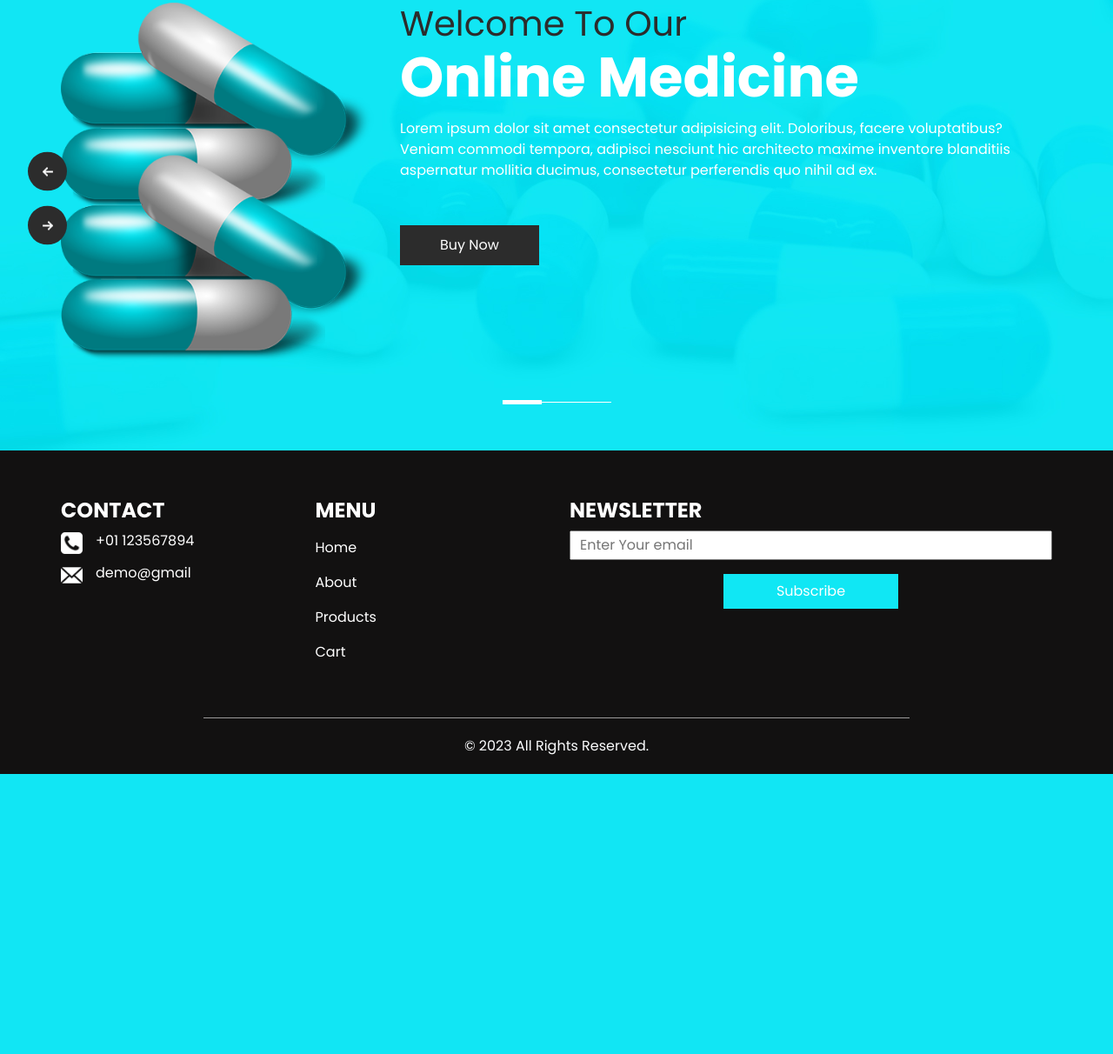
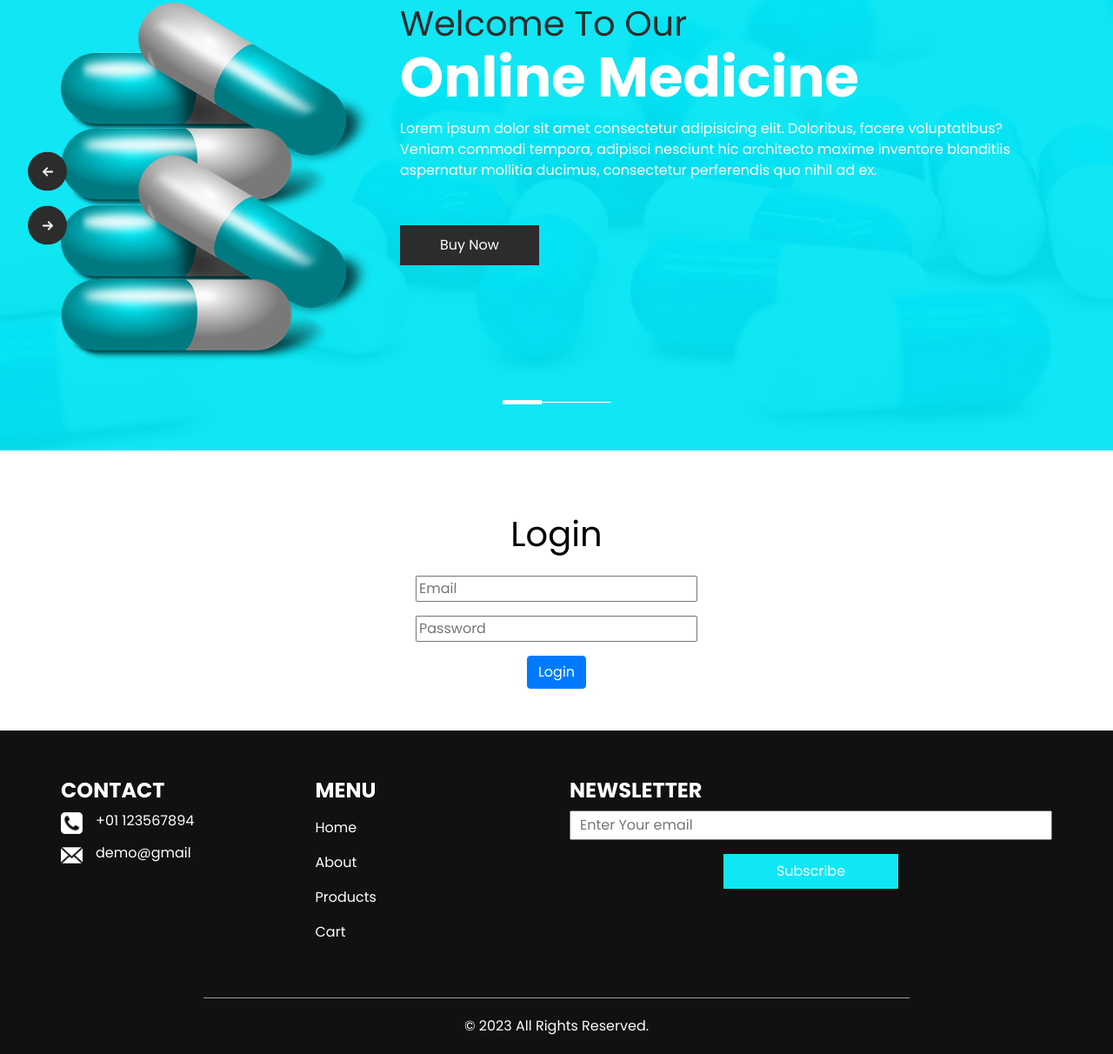
Before and after one commit to ZeroInverted/ecommerce_django, a Django app: page /login in a window 1280 px wide. Shown: the part 282-1494 px from the top of the page at 87% size. Before the commit the page ends 1172 px from the top, so only its background shows below. Run offline with Django 4.2, Linux system fonts and the light colour scheme; some libraries are stand-ins or nearby versions.

Commit message:
Add login functionality

```diff
--- a/ecommerce/templates/website/login.html
+++ b/ecommerce/templates/website/login.html
@@ -4,4 +4,28 @@
 
 {% block content %}
 
+    <div class="m-5 ">
+
+        <br>
+        <h1 style="text-align: center;">Login</h1>
+        <div style="display: flex; justify-content: center; align-items: center;">
+            <form action="" method="post">
+                {% csrf_token %}
+                <div class="m-3">
+                    <input type="text" name="username" placeholder="Email" class="form=control">
+                </div>
+                <div class="m-3">
+                    <input type="password" name="password" placeholder="Password" class="form=control">
+                </div>
+
+                {% for message in messages %}
+                <p>{{message}}</p>
+                {% endfor %}
+                {{form.errors}}
+                <div style="text-align: center;">
+                    <input type="submit" class="btn btn-primary" value="Login">
+                </div>
+            </form>
+        </div>
+    </div>
 {% endblock %}
--- a/ecommerce/templates/website/register.html
+++ b/ecommerce/templates/website/register.html
@@ -10,6 +10,7 @@
     <form action="" method="post">
         {% csrf_token %}
         {{form.as_p}}
+        {{form.errors}}
         <input type="submit" class="btn btn-primary" value="Register Account">
     </form>
     </div>
--- a/ecommerce/website/views.py
+++ b/ecommerce/website/views.py
@@ -24,6 +24,9 @@ class Register(View):
         form = CustomerForm(request.POST)
         if form.is_valid():
             form.save()
+            user = form.cleaned_data.get("email")
+            messages.success(
+                request, 'Account was registered successfully! Username is ' + str(user))
             login_url = reverse("login")
             return redirect(login_url)
         else:
@@ -34,6 +37,21 @@ class Login(View):
     def get(self, request):
         return render(request, "website/login.html")
 
+    def post(self, request):
+        username = request.POST.get('username')
+        password = request.POST.get('password')
+        print(username)
+        print(password)
+        user = authenticate(request, username=username, password=password)
+        if user is not None:
+            login(request, user)
+            home_url = reverse("home")
+            return redirect(home_url)
+        # if user doesn't exist in db
+        else:
+            print("Error logging")
+            return render(request, "website/login.html")
+
 
 class Logout(View):
     def get(self, request):
```
